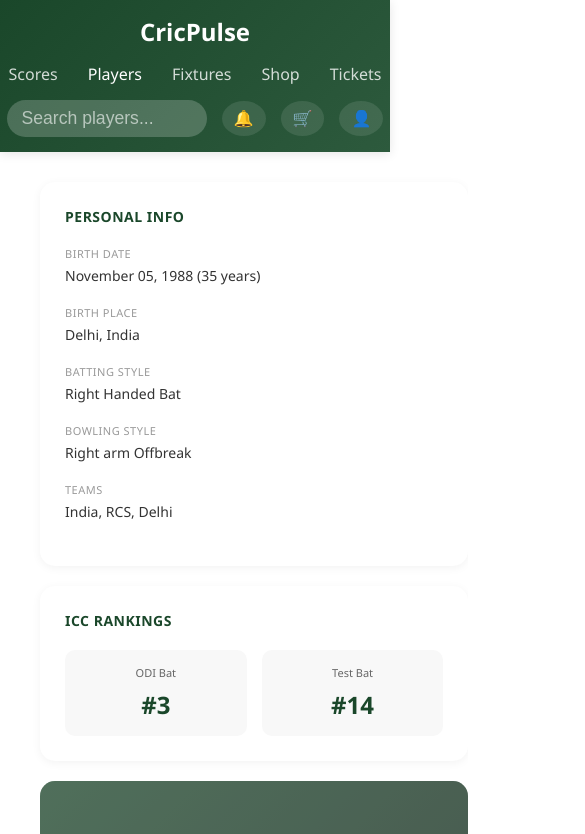
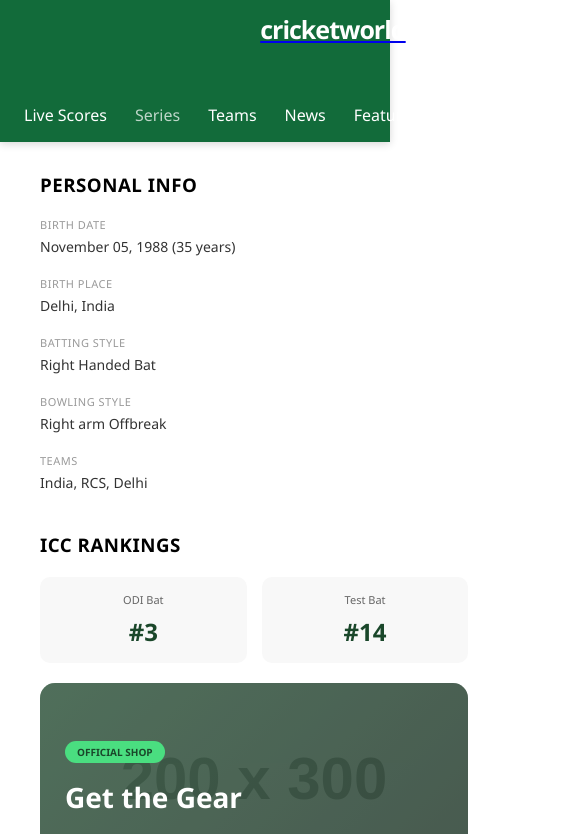
Before and after one commit to RavinduThathsara/crickinfo, an Angular app in the folder frontend/: page /player/1 in a window 390 px wide. Shown: the top 834 px of the page, 585 px wide, since content can reach past the window. Built offline with nearby package versions, Linux system fonts and the light colour scheme.

Commit message:
Navigation bar modify and add new best options in navigation bar

```diff
--- a/frontend/angular.json
+++ b/frontend/angular.json
@@ -14,10 +14,16 @@
             "outputPath": "dist/cricket-players-frontend",
             "index": "src/index.html",
             "main": "src/main.ts",
-            "polyfills": ["zone.js"],
+            "polyfills": [
+              "zone.js"
+            ],
             "tsConfig": "tsconfig.app.json",
-            "assets": [],
-            "styles": ["src/styles.css"],
+            "assets": [
+              "src/assets"
+            ],
+            "styles": [
+              "src/styles.css"
+            ],
             "scripts": []
           }
         },
--- a/frontend/src/app/player-profile/player-profile.component.css
+++ b/frontend/src/app/player-profile/player-profile.component.css
@@ -11,72 +11,113 @@
 
 /* Header */
 .header {
-    background: linear-gradient(135deg, #1a472a 0%, #2d5a3d 100%);
-    padding: 15px 40px;
+    background: #126b3a;
+    padding: 0 9.2%;
+    min-height: 66px;
     display: flex;
-    justify-content: space-between;
     align-items: center;
-    box-shadow: 0 2px 10px rgba(0, 0, 0, 0.1);
+    gap: 42px;
+    box-shadow: 0 2px 8px rgba(0, 0, 0, 0.16);
 }
 
-.logo {
-    font-size: 24px;
-    font-weight: bold;
+.logo-link {
+    display: flex;
+    flex: 0 0 auto;
+}
+
+.logo-text {
     color: white;
+    font-size: 25px;
+    font-weight: 700;
+    letter-spacing: -1px;
+    white-space: nowrap;
 }
 
 .nav {
     display: flex;
-    gap: 30px;
+    align-items: center;
+    gap: 28px;
+    flex: 1;
 }
 
 .nav-link {
-    color: rgba(255, 255, 255, 0.8);
+    color: white;
     text-decoration: none;
     font-weight: 500;
-    transition: color 0.3s;
+    white-space: nowrap;
+    transition: opacity 0.2s;
 }
 
 .nav-link:hover,
 .nav-link.active {
+    opacity: 0.72;
+}
+
+.header-tools {
+    display: flex;
+    align-items: center;
+    gap: 16px;
     color: white;
 }
 
-.header-right {
-    display: flex;
-    align-items: center;
-    gap: 15px;
+.edition-button,
+.icon-button {
+    color: white;
+    background: transparent;
+    border: 0;
+    cursor: pointer;
+    font: inherit;
 }
 
-.search-input {
-    padding: 8px 15px;
-    border-radius: 20px;
-    border: none;
-    background: rgba(255, 255, 255, 0.2);
-    color: white;
-    width: 200px;
+.edition-button {
+    white-space: nowrap;
+    font-weight: 600;
 }
 
-.search-input::placeholder {
-    color: rgba(255, 255, 255, 0.6);
+.edition-button span {
+    margin-left: 8px;
+    font-size: 20px;
 }
 
-.icon-btn {
-    background: rgba(255, 255, 255, 0.1);
-    border: none;
-    padding: 8px 12px;
-    border-radius: 50%;
-    cursor: pointer;
-    font-size: 16px;
+.icon-button {
+    width: 28px;
+    height: 28px;
+    font-size: 25px;
+    line-height: 1;
+}
+
+.icon-button:hover,
+.edition-button:hover {
+    opacity: 0.72;
+}
+
+@media (max-width: 1100px) {
+    .header {
+        padding: 12px 24px;
+        gap: 24px;
+        flex-wrap: wrap;
+    }
+
+    .nav {
+        order: 3;
+        flex-basis: 100%;
+        overflow-x: auto;
+        padding-bottom: 4px;
+    }
+
+    .header-tools {
+        margin-left: auto;
+    }
 }
 
 /* Profile Content Layout */
 .profile-content {
     display: grid;
     grid-template-columns: 280px 1fr;
-    gap: 20px;
-    margin: 30px 40px;
-    padding: 0;
+    gap: 30px;
+    max-width: 1400px;
+    margin: 30px auto;
+    padding: 0 40px;
 }
 
 /* Sidebar */
@@ -86,17 +127,7 @@
     gap: 20px;
 }
 
-.info-card,
-.rankings-card {
-    background: white;
-    border-radius: 15px;
-    padding: 25px;
-    box-shadow: 0 2px 10px rgba(0, 0, 0, 0.05);
-}
-
 .section-title {
-    font-size: 14px;
-    color: #1a472a;
     margin-bottom: 20px;
     font-weight: 600;
     text-transform: uppercase;
--- a/frontend/src/app/player-profile/player-profile.component.html
+++ b/frontend/src/app/player-profile/player-profile.component.html
@@ -1,19 +1,24 @@
 <div class="profile-container" *ngIf="!loading && player">
     <!-- Header -->
     <header class="header">
-        <div class="logo">CricPulse</div>
+        <a routerLink="/" class="logo-link" aria-label="cricketworld home">
+            <span class="logo-text">cricketworld</span>
+        </a>
         <nav class="nav">
-            <a routerLink="/scores" class="nav-link">Scores</a>
-            <a routerLink="/players" class="nav-link active">Players</a>
-            <a href="#" class="nav-link">Fixtures</a>
-            <a href="#" class="nav-link">Shop</a>
-            <a href="#" class="nav-link">Tickets</a>
+            <a routerLink="/scores" class="nav-link">Live Scores</a>
+            <a routerLink="/players" class="nav-link active">Series</a>
+            <a href="#" class="nav-link">Teams</a>
+            <a href="#" class="nav-link">News</a>
+            <a href="#" class="nav-link">Features</a>
+            <a href="#" class="nav-link">Videos</a>
+            <a href="#" class="nav-link">Stats</a>
+            <a href="#" class="nav-link">Games</a>
         </nav>
-        <div class="header-right">
-            <input type="text" placeholder="Search players..." class="search-input">
-            <button class="icon-btn">🔔</button>
-            <button class="icon-btn">🛒</button>
-            <button class="icon-btn">👤</button>
+        <div class="header-tools">
+            <button class="edition-button" type="button">Edition SL <span aria-hidden="true">⌄</span></button>
+            <button class="icon-button" type="button" aria-label="Toggle theme">☾</button>
+            <button class="icon-button" type="button" aria-label="Notifications">♧</button>
+            <button class="icon-button" type="button" aria-label="Search">⌕</button>
         </div>
     </header>
 
@@ -247,7 +252,7 @@
     <footer class="footer">
         <div class="footer-content">
             <div class="footer-left">
-                <h3 class="footer-logo">CricPulse</h3>
+                <h3 class="footer-logo">cricketworld</h3>
                 <p>The world's leading destination for real-time cricket statistics, player statistics, and live match
                     data.</p>
                 <p>Engineered for fans who live for the game.</p>
--- a/frontend/src/app/players/players.component.ts
+++ b/frontend/src/app/players/players.component.ts
@@ -32,14 +32,25 @@
     <div class="players-container">
       <!-- Header -->
       <header class="header">
-        <div class="logo">CricPulse</div>
+        <a routerLink="/" class="logo-link" aria-label="cricketworld home">
+          <span class="logo-text">cricketworld</span>
+        </a>
         <nav class="nav">
-          <a routerLink="/scores" class="nav-link">SCORES</a>
-          <a routerLink="/players" class="nav-link active">PLAYERS</a>
-          <a href="#" class="nav-link">FIXTURES</a>
-          <a href="#" class="nav-link">SHOP</a>
-          <a href="#" class="nav-link">TICKETS</a>
+          <a routerLink="/scores" class="nav-link">Live Scores</a>
+          <a routerLink="/players" class="nav-link active">Series</a>
+          <a href="#" class="nav-link">Teams</a>
+          <a href="#" class="nav-link">News</a>
+          <a href="#" class="nav-link">Features</a>
+          <a href="#" class="nav-link">Videos</a>
+          <a href="#" class="nav-link">Stats</a>
+          <a href="#" class="nav-link">Games</a>
         </nav>
+        <div class="header-tools">
+          <button class="edition-button" type="button">Edition SL <span aria-hidden="true">⌄</span></button>
+          <button class="icon-button" type="button" aria-label="Toggle theme">☾</button>
+          <button class="icon-button" type="button" aria-label="Notifications">♧</button>
+          <button class="icon-button" type="button" aria-label="Search">⌕</button>
+        </div>
       </header>
 
       <div class="container">
@@ -138,36 +149,85 @@
     }
 
     .header {
-      background: linear-gradient(135deg, #1a472a 0%, #2d5a3d 100%);
-      padding: 15px 40px;
+      background: #126b3a;
+      padding: 0 9.2%;
+      min-height: 66px;
       display: flex;
-      justify-content: space-between;
       align-items: center;
-      box-shadow: 0 2px 10px rgba(0,0,0,0.1);
+      gap: 42px;
+      box-shadow: 0 2px 8px rgba(0,0,0,0.16);
       margin-bottom: 30px;
     }
 
-    .logo {
-      font-size: 24px;
-      font-weight: bold;
+    .logo-link {
+      display: flex;
+      flex: 0 0 auto;
+    }
+
+    .logo-text {
       color: white;
+      font-size: 25px;
+      font-weight: 700;
+      letter-spacing: -1px;
+      white-space: nowrap;
     }
 
     .nav {
       display: flex;
-      gap: 30px;
+      align-items: center;
+      gap: 28px;
+      flex: 1;
     }
 
     .nav-link {
-      color: rgba(255,255,255,0.8);
+      color: white;
       text-decoration: none;
       font-weight: 500;
-      transition: color 0.3s;
+      white-space: nowrap;
+      transition: opacity 0.2s;
     }
 
     .nav-link:hover,
     .nav-link.active {
+      opacity: 0.72;
+    }
+
+    .header-tools {
+      display: flex;
+      align-items: center;
+      gap: 16px;
       color: white;
+    }
+
+    .edition-button,
+    .icon-button {
+      color: white;
+      background: transparent;
+      border: 0;
+      cursor: pointer;
+      font: inherit;
+    }
+
+    .edition-button {
+      white-space: nowrap;
+      font-weight: 600;
+    }
+
+    .edition-button span {
+      margin-left: 8px;
+      font-size: 20px;
+    }
+
+    .icon-button {
+      width: 28px;
+      height: 28px;
+      font-size: 25px;
+      line-height: 1;
+    }
+
+    .icon-button:hover,
+    .edition-button:hover {
+      opacity: 0.72;
     }
 
     .container {
@@ -294,6 +354,25 @@
       transform: translateY(-2px);
       box-shadow: 0 6px 20px rgba(26, 71, 42, 0.4);
     }
+
+    @media (max-width: 1100px) {
+      .header {
+        padding: 12px 24px;
+        gap: 24px;
+        flex-wrap: wrap;
+      }
+
+      .nav {
+        order: 3;
+        flex-basis: 100%;
+        overflow-x: auto;
+        padding-bottom: 4px;
+      }
+
+      .header-tools {
+        margin-left: auto;
+      }
+    }
   `]
 })
 export class PlayersComponent {
--- a/frontend/src/app/scores/scores.component.css
+++ b/frontend/src/app/scores/scores.component.css
@@ -5,68 +5,103 @@
 
 /* Header */
 .header {
-  background: linear-gradient(135deg, #1a472a 0%, #2d5a3d 100%);
-  padding: 15px 40px;
+  background: #126b3a;
+  padding: 0 9.2%;
+  min-height: 66px;
   display: flex;
-  justify-content: space-between;
   align-items: center;
-  box-shadow: 0 2px 10px rgba(0, 0, 0, 0.1);
+  gap: 42px;
+  box-shadow: 0 2px 8px rgba(0, 0, 0, 0.16);
 }
 
-.logo {
-  font-size: 24px;
-  font-weight: bold;
+.logo-link {
+  display: flex;
+  flex: 0 0 auto;
+}
+
+.logo-text {
   color: white;
+  font-size: 25px;
+  font-weight: 700;
+  letter-spacing: -1px;
+  white-space: nowrap;
 }
 
 .nav {
   display: flex;
-  gap: 30px;
+  align-items: center;
+  gap: 28px;
+  flex: 1;
 }
 
 .nav-link {
-  color: rgba(255, 255, 255, 0.8);
+  color: white;
   text-decoration: none;
   font-weight: 500;
-  transition: color 0.3s;
+  white-space: nowrap;
+  transition: opacity 0.2s;
 }
 
 .nav-link:hover,
 .nav-link.active {
+  opacity: 0.72;
+}
+
+.header-tools {
+  display: flex;
+  align-items: center;
+  gap: 16px;
   color: white;
 }
 
-.header-right {
-  display: flex;
-  align-items: center;
-  gap: 15px;
+.edition-button,
+.icon-button {
+  color: white;
+  background: transparent;
+  border: 0;
+  cursor: pointer;
+  font: inherit;
 }
 
-.search-input {
-  padding: 8px 15px;
-  border-radius: 20px;
-  border: none;
-  background: rgba(255, 255, 255, 0.2);
-  color: white;
-  width: 250px;
+.edition-button {
+  white-space: nowrap;
+  font-weight: 600;
 }
 
-.search-input::placeholder {
-  color: rgba(255, 255, 255, 0.6);
+.edition-button span {
+  margin-left: 8px;
+  font-size: 20px;
 }
 
-.icon-btn {
-  background: rgba(255, 255, 255, 0.1);
-  border: none;
-  padding: 8px 12px;
-  border-radius: 50%;
-  cursor: pointer;
-  font-size: 18px;
-  transition: background 0.3s;
+.icon-button {
+  width: 28px;
+  height: 28px;
+  font-size: 25px;
+  line-height: 1;
 }
 
-.icon-btn:hover {
-  background: rgba(255, 255, 255, 0.2);
+.icon-button:hover,
+.edition-button:hover {
+  opacity: 0.72;
+}
+
+@media (max-width: 1100px) {
+  .header {
+    padding: 12px 24px;
+    gap: 24px;
+    flex-wrap: wrap;
+  }
+
+  .nav {
+    order: 3;
+    flex-basis: 100%;
+    overflow-x: auto;
+    padding-bottom: 4px;
+  }
+
+  .header-tools {
+    margin-left: auto;
+  }
 }
 
 /* Content Layout */
--- a/frontend/src/app/scores/scores.component.html
+++ b/frontend/src/app/scores/scores.component.html
@@ -1,19 +1,24 @@
 <div class="scores-container">
   <!-- Header -->
   <header class="header">
-    <div class="logo">CricPulse</div>
+    <a routerLink="/" class="logo-link" aria-label="cricketworld home">
+      <span class="logo-text">cricketworld</span>
+    </a>
     <nav class="nav">
-      <a href="#" class="nav-link active">SCORES</a>
-      <a routerLink="/" class="nav-link">PLAYERS</a>
-      <a href="#" class="nav-link">FIXTURES</a>
-      <a href="#" class="nav-link">SHOP</a>
-      <a href="#" class="nav-link">TICKETS</a>
+      <a href="#" class="nav-link active">Live Scores</a>
+      <a routerLink="/players" class="nav-link">Series</a>
+      <a href="#" class="nav-link">Teams</a>
+      <a href="#" class="nav-link">News</a>
+      <a href="#" class="nav-link">Features</a>
+      <a href="#" class="nav-link">Videos</a>
+      <a href="#" class="nav-link">Stats</a>
+      <a href="#" class="nav-link">Games</a>
     </nav>
-    <div class="header-right">
-      <input type="text" placeholder="Search players, teams..." class="search-input">
-      <button class="icon-btn">🔔</button>
-      <button class="icon-btn">🛒</button>
-      <button class="icon-btn">👤</button>
+    <div class="header-tools">
+      <button class="edition-button" type="button">Edition SL <span aria-hidden="true">⌄</span></button>
+      <button class="icon-button" type="button" aria-label="Toggle theme">☾</button>
+      <button class="icon-button" type="button" aria-label="Notifications">♧</button>
+      <button class="icon-button" type="button" aria-label="Search">⌕</button>
     </div>
   </header>
 
```
Also changed, not shown: frontend/src/assets/cricinfo-logo.svg (added).
